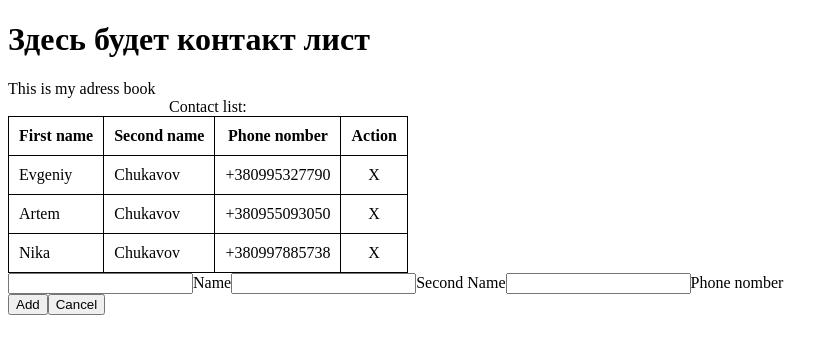
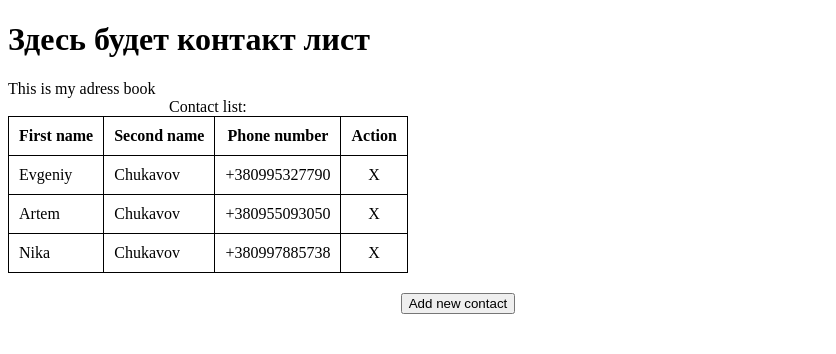
Before and after one commit to Styllerr/Hillel_React, a React (Create React App) app in the folder HomeWork_02/my-app/: page / in a window 1280 px wide. Shown: the top 354 px of the page, without its empty margins (0-836 px from the left). Built offline with nearby package versions, Linux system fonts and the light colour scheme.

Commit message:
50% complite add new contacts

```diff
--- a/HomeWork_02/my-app/public/style.css
+++ b/HomeWork_02/my-app/public/style.css
@@ -1,3 +1,4 @@
 sd {
-    text-align: center;
+    display: inline-block;
+    justify-content: center;
 }
--- a/HomeWork_02/my-app/src/Contacts/ContactForm.js
+++ b/HomeWork_02/my-app/src/Contacts/ContactForm.js
@@ -1,21 +1,137 @@
 import React, { Component } from 'react'
 
 export default class ContactForm extends Component {
+    state = {
+        showForm: "none",
+        showButton: "block",
+        // lockButtonAdd: "disabled",
+        firstName: '',
+        secondName: '',
+        phonenumber: '',
+    };
+    onNameChange = (e) => {
+        this.setState({
+            firstName: e.target.value,
+        });
+    };
+    onSecondNameChange = (e) => {
+        this.setState({
+            secondName: e.target.value,
+        });
+    };
+    onPhoneNumberChange = (e) => {
+        this.setState({
+            phonenumber: e.target.value,
+        });
+    };
+
+    lostFocus = (e) => {
+        if (e.target.value) {
+
+        }
+    }
+    onFormSubmit = (e) => {
+        e.preventDefault();
+        this.props.addNew({
+            firstName: this.state.firstName,
+            secondName: this.state.secondName,
+            phonenumber: this.state.phonenumber,
+        });
+    }
     render() {
+        const styles = {
+            wrapper: {
+                maxWidth: "900px",
+            },
+            inputConteiner: {
+                width: "29%",
+            },
+            label: {
+                display: "block",
+            },
+            inputWrapper: {
+                display: "flex",
+                justifyContent: "space-between",
+                marginTop: "20px",
+
+            },
+            buttonAdd: {
+                marginTop: "20px",
+            },
+            buttonConteiner: {
+                display: "flex",
+                justifyContent: "center",
+                marginTop: "20px",
+            },
+            showForm: {
+                display: this.state.showForm,
+            },
+            showButton: {
+                display: this.state.showButton
+            }
+        }
         return (
-            <>
-               <form>
-               <div>
-               <label><input type="text" name="firstName"/>Name</label>
-               <label><input type="text" name="secondName"/>Second Name</label>
-               <label><input type="tel" name="phoneNomber"/>Phone nomber</label>
-               </div>
-               <div>
-                   <button>Add</button>
-                   <input type="reset" value="Cancel"/>
-               </div>
-               </form>
-            </>
+            <div style={styles.wrapper}>
+                <div style={styles.buttonConteiner}>
+                    <button style={styles.showButton} onClick={() => {
+                        this.setState({ showForm: "block" });
+                        this.setState({ showButton: "none" })
+                    }
+                    }>Add new contact</button>
+                </div>
+                <form
+                    style={styles.showForm}
+                    onSubmit={this.onFormSubmit}
+                >
+                    <div style={styles.inputWrapper}>
+                        <div style={styles.inputConteiner}>
+                            <label htmlFor="firstName" style={styles.label}>Name</label>
+                            <input
+                                type="text"
+                                name="firstName"
+                                id="firstName"
+                                value={this.state.firstName}
+                                onChange={this.onNameChange}
+                                autoComplete="off"
+                            />
+                        </div>
+                        <div style={styles.inputConteiner}>
+                            <label htmlFor="secondName" style={styles.label}>Second Name</label>
+                            <input
+                                type="text"
+                                name="secondName"
+                                id="secondName"
+                                value={this.state.secondName}
+                                onChange={this.onSecondNameChange}
+                                autoComplete="off"
+                            />
+                        </div>
+                        <div style={styles.inputConteiner}>
+                            <label htmlFor="phonenumber" style={styles.label}>Phone number</label>
+                            <input
+                                type="tel"
+                                name="phonenumber"
+                                id="phonenumber"
+                                value={this.state.phonenumber}
+                                onChange={this.onPhoneNumberChange}
+                                autoComplete="off"
+                            />
+                        </div>
+                    </div>
+                    <div style={styles.buttonConteiner}>
+                        <button disabled={this.state.lockButtonAdd} >Add</button>
+                        <input
+                            type="reset"
+                            value="Cancel"
+                            style={{ marginLeft: "30px" }}
+                            onClick={() => {
+                                this.setState({ showForm: "none" });
+                                this.setState({ showButton: "block" })
+                            }
+                            } />
+                    </div>
+                </form>
+            </div>
         )
     }
 }
--- a/HomeWork_02/my-app/src/Contacts/ContactItem.js
+++ b/HomeWork_02/my-app/src/Contacts/ContactItem.js
@@ -10,7 +10,7 @@ export default class ContactItem extends Component {
             <>
                 <td style={styleTableCell}>{this.props.contact.firstName}</td>
                 <td style={styleTableCell}>{this.props.contact.secondName}</td>
-                <td style={styleTableCell}>+{this.props.contact.phoneNomber}</td>
+                <td style={styleTableCell}>+{this.props.contact.phonenumber}</td>
                 <td style={{textAlign: "center"}}><div>X</div></td>
             </>
         )
--- a/HomeWork_02/my-app/src/Contacts/ContactList.js
+++ b/HomeWork_02/my-app/src/Contacts/ContactList.js
@@ -1,6 +1,5 @@
 import React, { Component } from 'react'
 import ContactItem from './ContactItem'
-import ContactForm from './ContactForm'
 
 export default class ContactList extends Component {
 
@@ -17,7 +16,7 @@ export default class ContactList extends Component {
                         <tr>
                             <th style={styleTableHeader}>First name</th>
                             <th style={styleTableHeader}>Second name</th>
-                            <th style={styleTableHeader}>Phone nomber</th>
+                            <th style={styleTableHeader}>Phone number</th>
                             <th style={styleTableHeader}>Action</th>
                         </tr>
                     </thead>
--- a/HomeWork_02/my-app/src/Contacts/Contacts.js
+++ b/HomeWork_02/my-app/src/Contacts/Contacts.js
@@ -5,10 +5,13 @@ import ContactForm from './ContactForm'
 export default class Contacts extends Component {
     state = {
         contacts: [
-            {id: 1, firstName: 'Evgeniy', secondName: 'Chukavov', phoneNomber: '380995327790'},
-            {id: 2, firstName: 'Artem', secondName: 'Chukavov', phoneNomber: '380955093050'},
-            {id: 3, firstName: 'Nika', secondName: 'Chukavov', phoneNomber: '380997885738'}
+            {id: 1, firstName: 'Evgeniy', secondName: 'Chukavov', phonenumber: '380995327790'},
+            {id: 2, firstName: 'Artem', secondName: 'Chukavov', phonenumber: '380955093050'},
+            {id: 3, firstName: 'Nika', secondName: 'Chukavov', phonenumber: '380997885738'}
         ]
+    }
+    addNewContact(contact) {
+        console.log(contact)
     }
     render() {
 
@@ -19,7 +22,7 @@ export default class Contacts extends Component {
             </div>
             <ContactList contacts={this.state.contacts} />
             <div>
-                <ContactForm />
+                <ContactForm addNew = {this.addNewContact}/>
             </div>
             </>
         )
```
